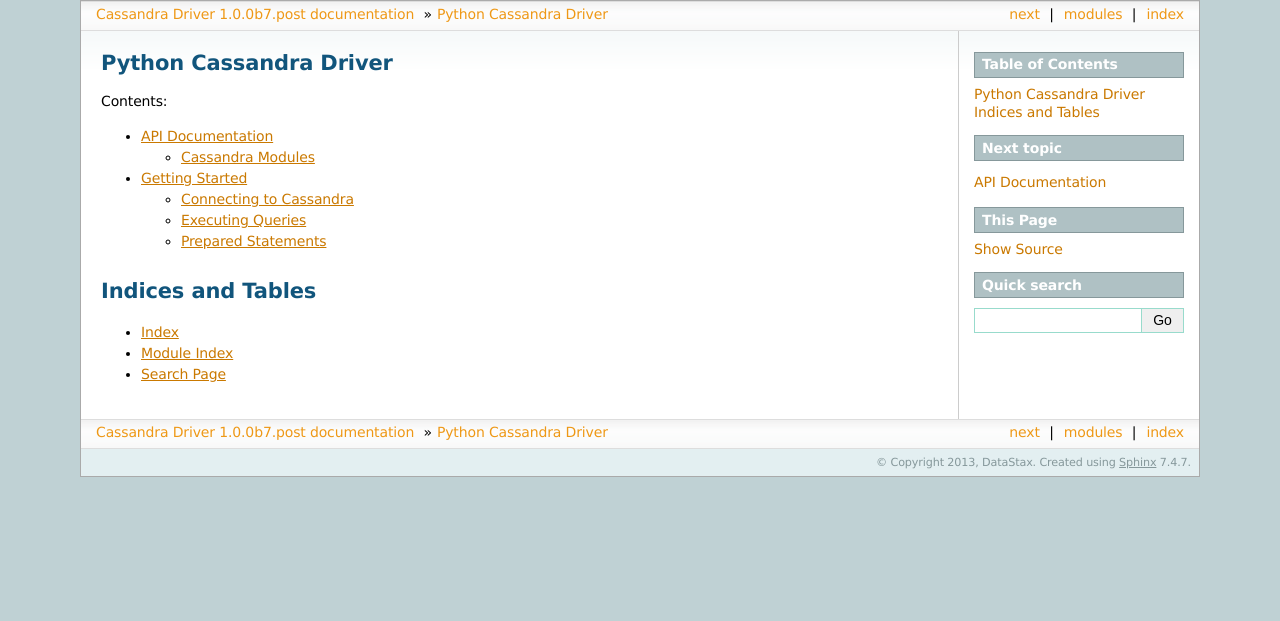
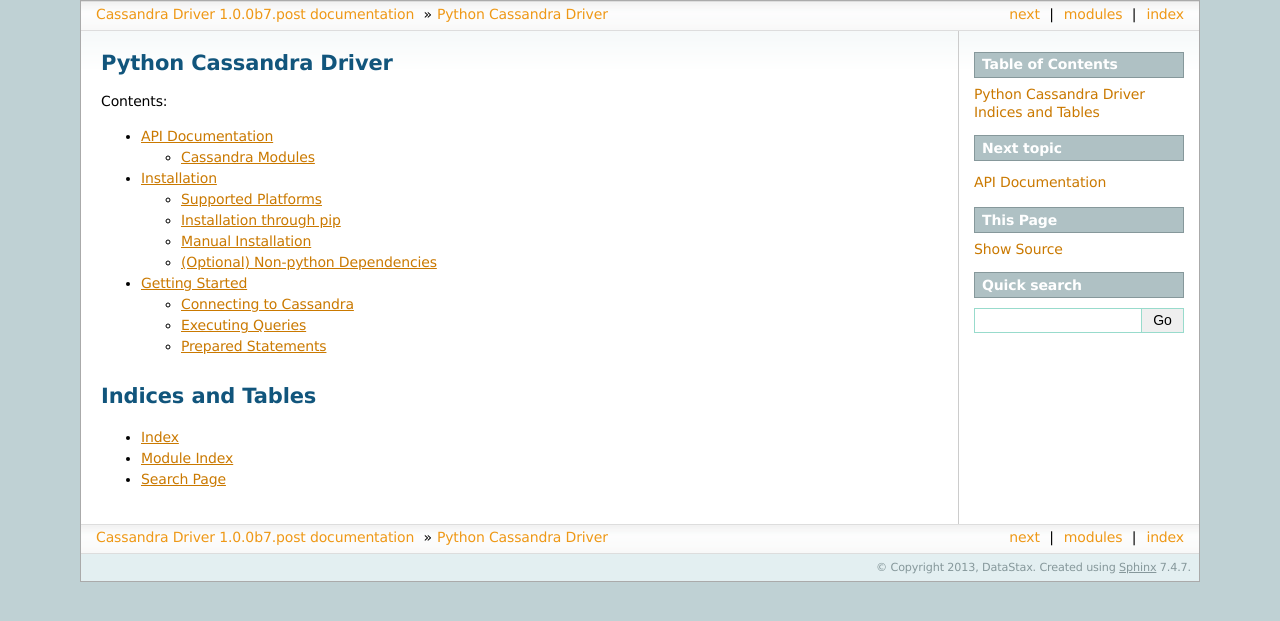
Before and after one commit to datastax/python-driver, a Sphinx documentation site: the page built from docs/index.rst, in a window 1280 px wide. Shown: the top 621 px of the page. Built offline with Sphinx 7.4.7, drawn with Linux system fonts in a browser that asks for light colours; pages that are not in the unit, such as notebooks, are missing from menus.

```diff
--- a/README.rst
+++ b/README.rst
@@ -18,7 +18,7 @@
 * `JIRA <https://datastax-oss.atlassian.net/browse/PYTHON>`_
 * `Mailing List <https://groups.google.com/a/lists.datastax.com/forum/#!forum/python-driver-user>`_
 * IRC: #datastax-drivers on irc.freenode.net (you can use `freenode's web-based client <http://webchat.freenode.net/?channels=#datastax-drivers>`_)
-* `API Documentation <http://datastax.github.io/python-driver/api/index.html>`_
+* `Documentation <http://datastax.github.io/python-driver/index.html>`_
 
 Features to be Added
 --------------------
--- a/docs/index.rst
+++ b/docs/index.rst
@@ -7,6 +7,7 @@
    :maxdepth: 2
 
    api/index
+   api/installation
    api/getting_started
 
 Indices and Tables
```
